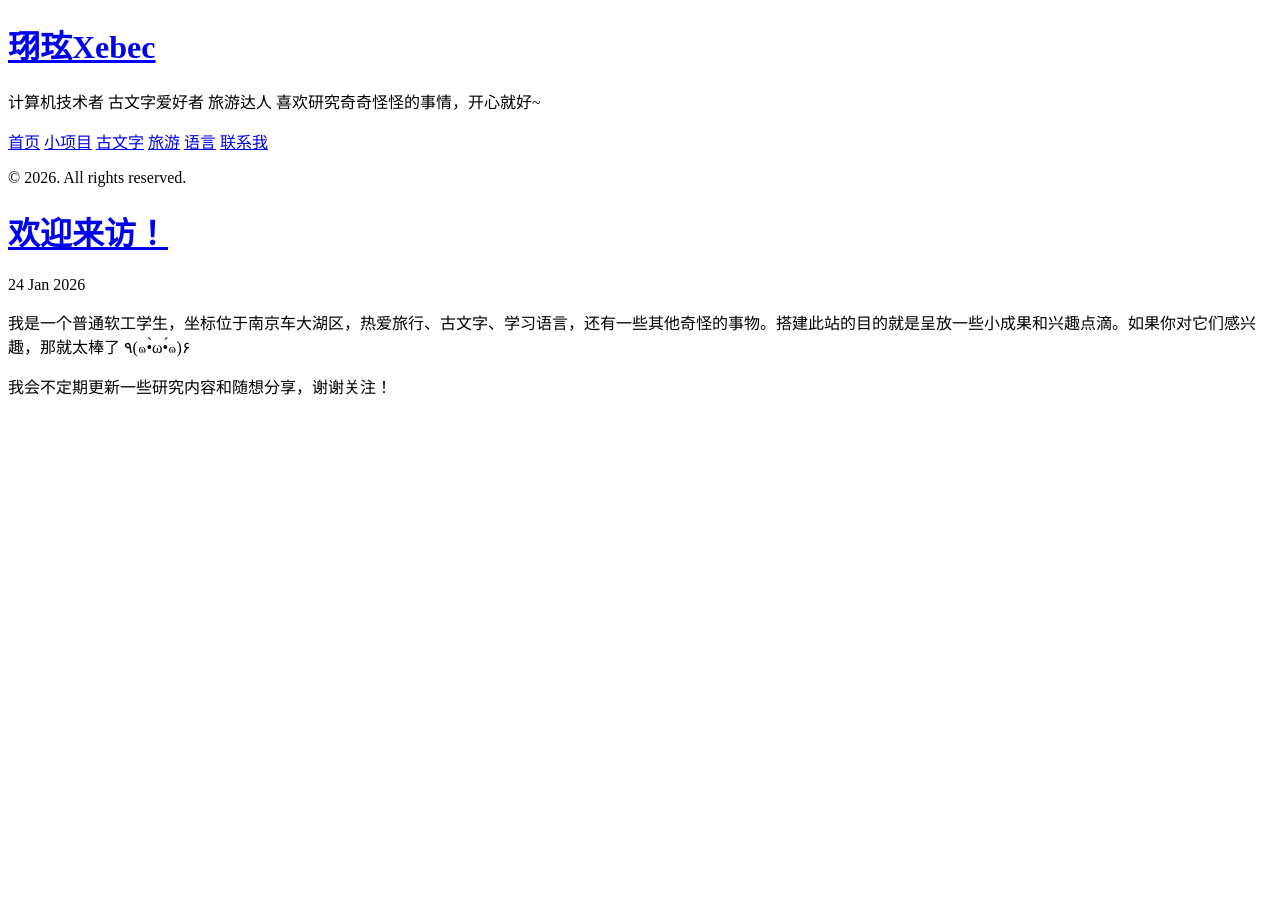
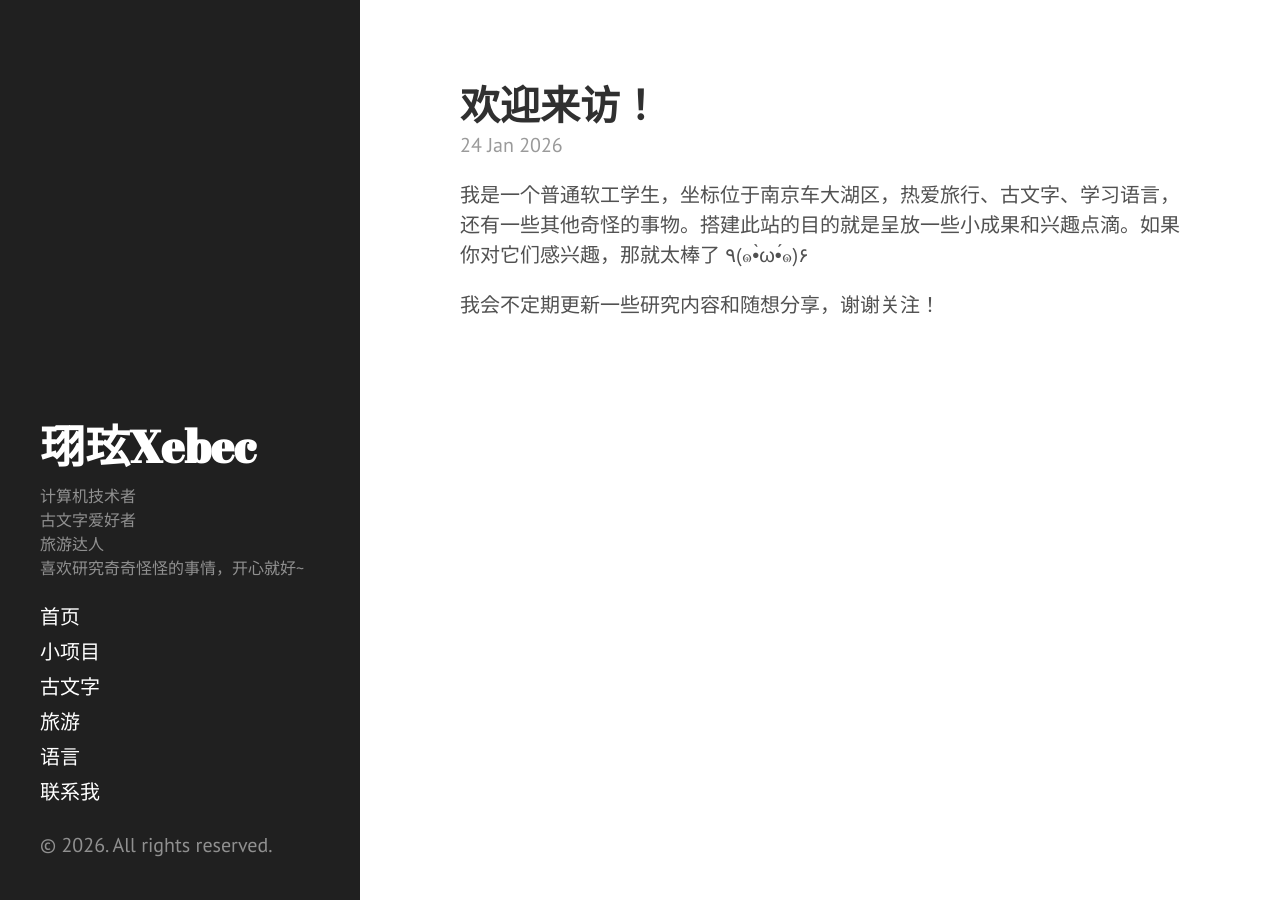
Before and after one commit to Xebec33/my-world, a Jekyll site: the page built from index.html, in a window 1280 px wide. Built offline with Jekyll 4.4.1, drawn with Linux system fonts in a browser that asks for light colours; the list of posts is cut into pages by our own code.

Commit message:
修复CSS显示

```diff
--- a/_includes/head.html
+++ b/_includes/head.html
@@ -15,14 +15,14 @@
   </title>
 
   <!-- CSS -->
-  <link rel="stylesheet" href="{{ site.baseurl }}public/css/poole.css">
-  <link rel="stylesheet" href="{{ site.baseurl }}public/css/syntax.css">
-  <link rel="stylesheet" href="{{ site.baseurl }}public/css/hyde.css">
-  <link rel="stylesheet" href="http://fonts.googleapis.com/css?family=PT+Sans:400,400italic,700|Abril+Fatface">
+  <link rel="stylesheet" href="{{ site.baseurl }}/public/css/poole.css">
+  <link rel="stylesheet" href="{{ site.baseurl }}/public/css/syntax.css">
+  <link rel="stylesheet" href="{{ site.baseurl }}/public/css/hyde.css">
+  <link rel="stylesheet" href="https://fonts.googleapis.com/css?family=PT+Sans:400,400italic,700|Abril+Fatface">
 
   <!-- Icons -->
-  <link rel="apple-touch-icon-precomposed" sizes="144x144" href="{{ site.baseurl }}public/apple-touch-icon-144-precomposed.png">
-                                 <link rel="shortcut icon" href="{{ site.baseurl }}public/favicon.ico">
+  <link rel="apple-touch-icon-precomposed" sizes="144x144" href="{{ site.baseurl }}/public/apple-touch-icon-144-precomposed.png">
+                                 <link rel="shortcut icon" href="{{ site.baseurl }}/public/favicon.ico">
 
   <!-- RSS -->
   <link rel="alternate" type="application/rss+xml" title="RSS" href="/atom.xml">
```
